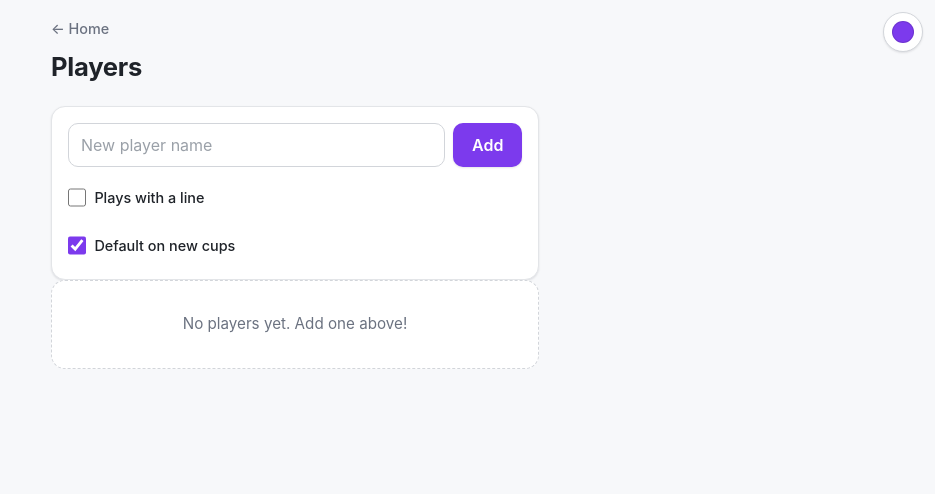
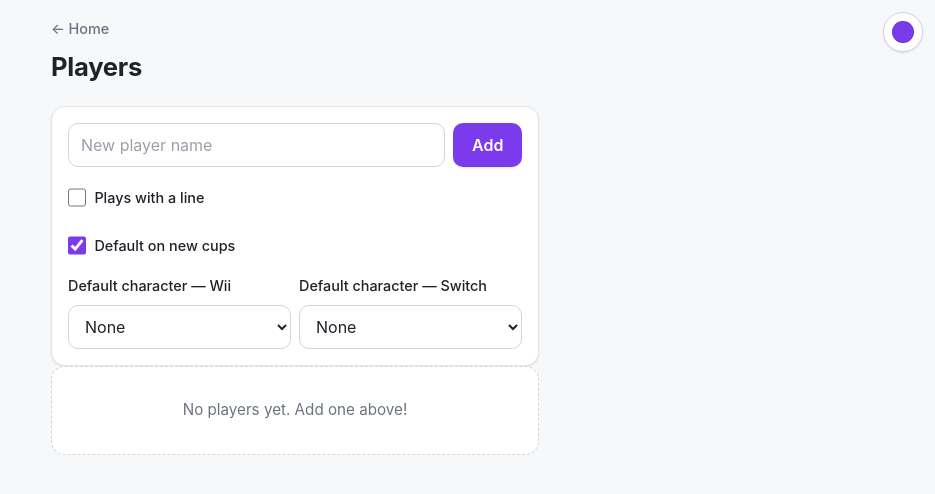
Before and after one commit to Graham-Williams/km-tracker, a Flask app: page /players in a window 1280 px wide. Shown: the top 494 px of the page, without its empty margins (345-1280 px from the left). Run offline with Flask 3, Linux system fonts and the light colour scheme; data that the repository does not hold is empty.

Commit message:
feat: per-edition default-character pickers on players
Curated Wii + MK8 Deluxe rosters in maps.py (CHARACTERS/characters_for,
mirroring TRACK_SETS/courses_for). Optional pickers on player create +
edit, validated server-side against the roster (InvalidInput/flash on a
crafted value). Powers photo score matching.

Co-Authored-By: Claude Fable 5 <noreply@anthropic.com>

```diff
--- a/app.py
+++ b/app.py
@@ -22,6 +22,7 @@ from maps import (
     DEFAULT_EDITION,
     EDITION_LABELS,
     TRACK_SETS,
+    characters_for,
     courses_for,
     edition_label,
 )
@@ -278,6 +279,20 @@ def index():
     return render_template("index.html", in_progress_cup=in_progress)
 
 
+def parse_default_character(form, field, edition):
+    """Return the submitted default character for an edition, or None if blank.
+
+    Raises InvalidInput if the value isn't in the edition's roster — the picker
+    is a <select>, so anything else is a crafted POST.
+    """
+    value = (form.get(field) or "").strip()
+    if not value:
+        return None
+    if value not in characters_for(edition):
+        raise InvalidInput("Unknown character selection.")
+    return value
+
+
 @app.route("/players")
 def players():
     conn = get_connection()
@@ -285,7 +300,12 @@ def players():
         "SELECT id, name, default_cup, line, has_line FROM players ORDER BY name"
     ).fetchall()
     conn.close()
-    return render_template("players.html", players=rows)
+    return render_template(
+        "players.html",
+        players=rows,
+        wii_characters=characters_for("wii"),
+        switch_characters=characters_for("mk8dx"),
+    )
 
 
 @app.route("/players", methods=["POST"])
@@ -296,11 +316,20 @@ def create_player():
         return redirect(url_for("players"))
     default_cup = request.form.get("default_cup") == "on"
     has_line = request.form.get("has_line") == "on"
+    try:
+        character_wii = parse_default_character(request.form, "default_character_wii", "wii")
+        character_switch = parse_default_character(
+            request.form, "default_character_switch", "mk8dx"
+        )
+    except InvalidInput as e:
+        flash(str(e))
+        return redirect(url_for("players"))
     conn = get_connection()
     try:
         conn.execute(
-            "INSERT INTO players (name, default_cup, has_line) VALUES (?, ?, ?)",
-            (name, default_cup, has_line),
+            "INSERT INTO players (name, default_cup, has_line, default_character_wii, default_character_switch) "
+            "VALUES (?, ?, ?, ?, ?)",
+            (name, default_cup, has_line, character_wii, character_switch),
         )
         conn.commit()
     except sqlite3.IntegrityError:
@@ -314,12 +343,19 @@ def create_player():
 def edit_player(player_id):
     conn = get_connection()
     player = conn.execute(
-        "SELECT id, name, default_cup, line, has_line FROM players WHERE id = ?", (player_id,)
+        "SELECT id, name, default_cup, line, has_line, default_character_wii, default_character_switch "
+        "FROM players WHERE id = ?",
+        (player_id,),
     ).fetchone()
     conn.close()
     if player is None:
         abort(404)
-    return render_template("player_edit.html", player=player)
+    return render_template(
+        "player_edit.html",
+        player=player,
+        wii_characters=characters_for("wii"),
+        switch_characters=characters_for("mk8dx"),
+    )
 
 
 @app.route("/players/<int:player_id>/edit", methods=["POST"])
@@ -348,9 +384,19 @@ def update_player(player_id):
     if not has_line:
         line = 0
     try:
+        character_wii = parse_default_character(request.form, "default_character_wii", "wii")
+        character_switch = parse_default_character(
+            request.form, "default_character_switch", "mk8dx"
+        )
+    except InvalidInput as e:
+        conn.close()
+        flash(str(e))
+        return redirect(url_for("edit_player", player_id=player_id))
+    try:
         conn.execute(
-            "UPDATE players SET name = ?, default_cup = ?, line = ?, has_line = ? WHERE id = ?",
-            (name, default_cup, line, has_line, player_id),
+            "UPDATE players SET name = ?, default_cup = ?, line = ?, has_line = ?, "
+            "default_character_wii = ?, default_character_switch = ? WHERE id = ?",
+            (name, default_cup, line, has_line, character_wii, character_switch, player_id),
         )
         conn.commit()
     except sqlite3.IntegrityError:
--- a/maps.py
+++ b/maps.py
@@ -184,6 +184,99 @@ TRACK_SETS = {
     "mk8dx": MK8DX_COURSES,
 }
 
+# Playable-character rosters, keyed by edition — used for the per-player
+# default-character pickers and for matching photo-extracted standings rows
+# to players. Names match the in-game spelling shown on results screens.
+
+WII_CHARACTERS = [
+    "Baby Mario",
+    "Baby Luigi",
+    "Baby Peach",
+    "Baby Daisy",
+    "Toad",
+    "Toadette",
+    "Koopa Troopa",
+    "Dry Bones",
+    "Mario",
+    "Luigi",
+    "Peach",
+    "Daisy",
+    "Yoshi",
+    "Birdo",
+    "Diddy Kong",
+    "Bowser Jr.",
+    "Wario",
+    "Waluigi",
+    "Donkey Kong",
+    "Bowser",
+    "King Boo",
+    "Rosalina",
+    "Funky Kong",
+    "Dry Bowser",
+    "Mii",
+]
+
+# Mario Kart 8 Deluxe — full roster incl. the Booster Course Pass additions
+# (Birdo, Petey Piranha, Wiggler, Kamek, Diddy Kong, Funky Kong, Pauline,
+# Peachette).
+MK8DX_CHARACTERS = [
+    "Mario",
+    "Luigi",
+    "Peach",
+    "Daisy",
+    "Peachette",
+    "Rosalina",
+    "Tanooki Mario",
+    "Cat Peach",
+    "Birdo",
+    "Yoshi",
+    "Toad",
+    "Koopa Troopa",
+    "Shy Guy",
+    "Lakitu",
+    "Toadette",
+    "King Boo",
+    "Petey Piranha",
+    "Wiggler",
+    "Kamek",
+    "Baby Mario",
+    "Baby Luigi",
+    "Baby Peach",
+    "Baby Daisy",
+    "Baby Rosalina",
+    "Metal Mario",
+    "Gold Mario",
+    "Pink Gold Peach",
+    "Wario",
+    "Waluigi",
+    "Donkey Kong",
+    "Diddy Kong",
+    "Funky Kong",
+    "Bowser",
+    "Dry Bones",
+    "Bowser Jr.",
+    "Dry Bowser",
+    "Pauline",
+    "Lemmy",
+    "Larry",
+    "Wendy",
+    "Ludwig",
+    "Iggy",
+    "Roy",
+    "Morton",
+    "Inkling Girl",
+    "Inkling Boy",
+    "Link",
+    "Villager",
+    "Isabelle",
+    "Mii",
+]
+
+CHARACTERS = {
+    "wii": WII_CHARACTERS,
+    "mk8dx": MK8DX_CHARACTERS,
+}
+
 # Human-readable labels for display.
 EDITION_LABELS = {
     "wii": "Wii",
@@ -203,5 +296,10 @@ def edition_label(edition):
     return EDITION_LABELS.get(edition, EDITION_LABELS[DEFAULT_EDITION])
 
 
+def characters_for(edition):
+    """Return the character roster for an edition, falling back to the default."""
+    return CHARACTERS.get(edition, CHARACTERS[DEFAULT_EDITION])
+
+
 # Backward-compat: existing importers expect a flat `COURSES` = the Wii list.
 COURSES = WII_COURSES
--- a/templates/players.html
+++ b/templates/players.html
@@ -12,6 +12,26 @@
     </div>
     <label class="check"><input type="checkbox" name="has_line"> Plays with a line</label>
     <label class="check"><input type="checkbox" name="default_cup" checked> Default on new cups</label>
+    <div class="field-row">
+        <div class="field">
+            <label for="character-wii">Default character — Wii</label>
+            <select name="default_character_wii" id="character-wii">
+                <option value="">None</option>
+                {% for character in wii_characters %}
+                <option value="{{ character }}">{{ character }}</option>
+                {% endfor %}
+            </select>
+        </div>
+        <div class="field">
+            <label for="character-switch">Default character — Switch</label>
+            <select name="default_character_switch" id="character-switch">
+                <option value="">None</option>
+                {% for character in switch_characters %}
+                <option value="{{ character }}">{{ character }}</option>
+                {% endfor %}
+            </select>
+        </div>
+    </div>
 </form>
 
 {% if players %}
```
Also changed, not shown: templates/player_edit.html (+19 -0 lines), tests/test_players.py (+108 -0 lines).
